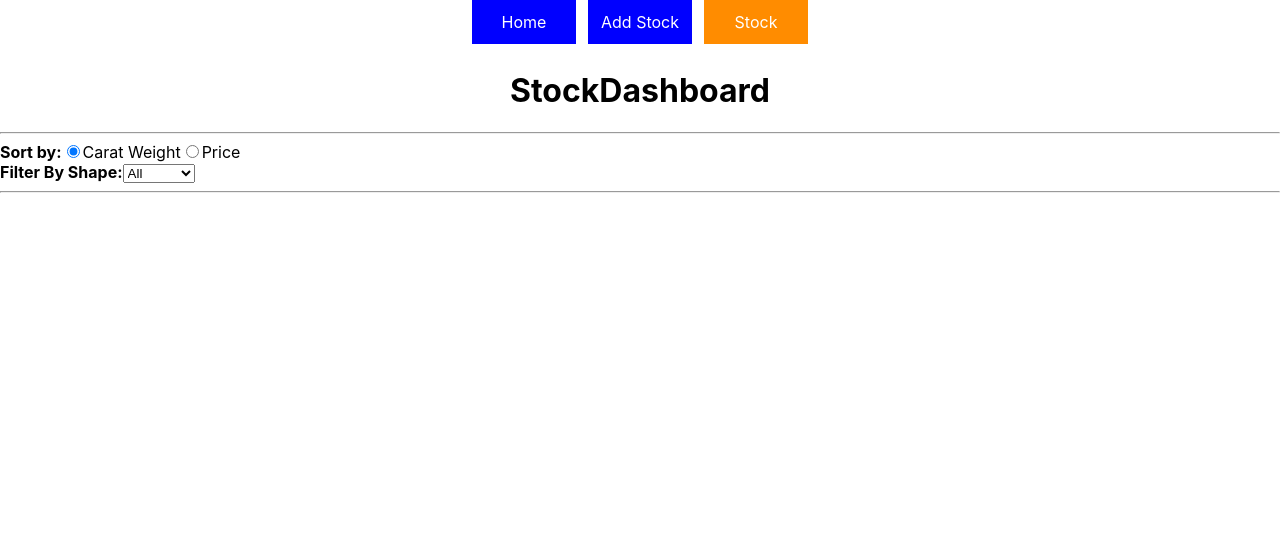
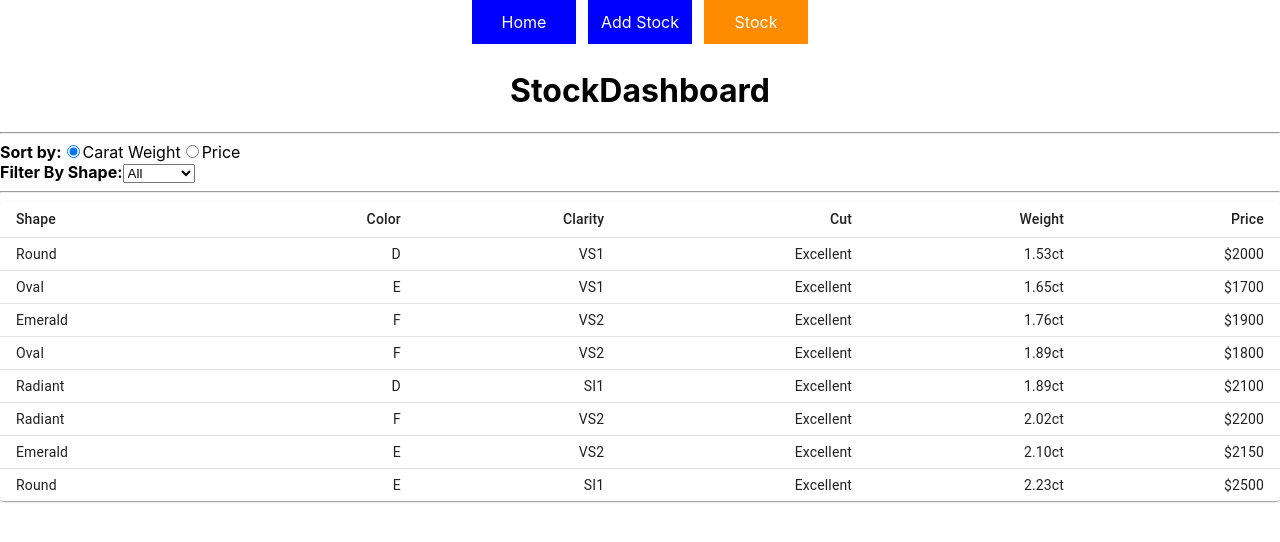
Before and after one commit to rmk129/phase-2-diamond-dashboard, a React (Create React App) app: page /dashboard in a window 1280 px wide. Shown: the top 542 px of the page. Built offline with nearby package versions, Linux system fonts and the light colour scheme; data requests are answered from the project's data file.

Commit message:
added table using mui

```diff
--- a/package.json
+++ b/package.json
@@ -3,6 +3,9 @@
   "version": "0.1.0",
   "private": true,
   "dependencies": {
+    "@emotion/react": "^11.11.1",
+    "@emotion/styled": "^11.11.0",
+    "@mui/material": "^5.14.7",
     "@testing-library/jest-dom": "^5.17.0",
     "@testing-library/react": "^13.4.0",
     "@testing-library/user-event": "^13.5.0",
--- a/src/components/StockDashboard.js
+++ b/src/components/StockDashboard.js
@@ -1,5 +1,6 @@
 import React, {useState} from "react";
 import Filter from "./Filter";
+import DenseTable from "./Table";
 
 
 function StockDashboard({allDState}) {
@@ -25,6 +26,7 @@ return (
         <hr/>
         <Filter sortBy={sortBy} setSortBy={setSortBy} filterBy={filterBy} setFilterBy={setFilterBy} />
         <hr/>
+        <DenseTable newAllDiamonds={newAllDiamonds} />
     </div>
 
 
--- /dev/null
+++ b/src/components/Table.js
@@ -0,0 +1,46 @@
+import * as React from 'react';
+import Table from '@mui/material/Table';
+import TableBody from '@mui/material/TableBody';
+import TableCell from '@mui/material/TableCell';
+import TableContainer from '@mui/material/TableContainer';
+import TableHead from '@mui/material/TableHead';
+import TableRow from '@mui/material/TableRow';
+import Paper from '@mui/material/Paper';
+
+
+
+export default function DenseTable({newAllDiamonds}) {
+  return (
+    <TableContainer component={Paper}>
+      <Table sx={{ minWidth: 650 }} size="small" aria-label="a dense table">
+        <TableHead>
+          <TableRow>
+            <TableCell>Shape</TableCell>
+            <TableCell align="right">Color</TableCell>
+            <TableCell align="right">Clarity</TableCell>
+            <TableCell align="right">Cut</TableCell>
+            <TableCell align="right">Weight</TableCell>
+            <TableCell align="right">Price</TableCell>
+          </TableRow>
+        </TableHead>
+        <TableBody>
+          {newAllDiamonds.map((dia) => (
+            <TableRow
+              key={dia.id}
+              sx={{ '&:last-child td, &:last-child th': { border: 0 } }}
+            >
+              <TableCell component="th" scope="row">
+                {dia.shape}
+              </TableCell>
+              <TableCell align="right">{dia.color}</TableCell>
+              <TableCell align="right">{dia.clarity}</TableCell>
+              <TableCell align="right">{dia.cut}</TableCell>
+              <TableCell align="right">{dia.weight}ct</TableCell>
+              <TableCell align="right">${dia.price}</TableCell>
+            </TableRow>
+          ))}
+        </TableBody>
+      </Table>
+    </TableContainer>
+  );
+}
```
Also changed, not shown: 1 other file (tests, documents, lock files or other folders).
